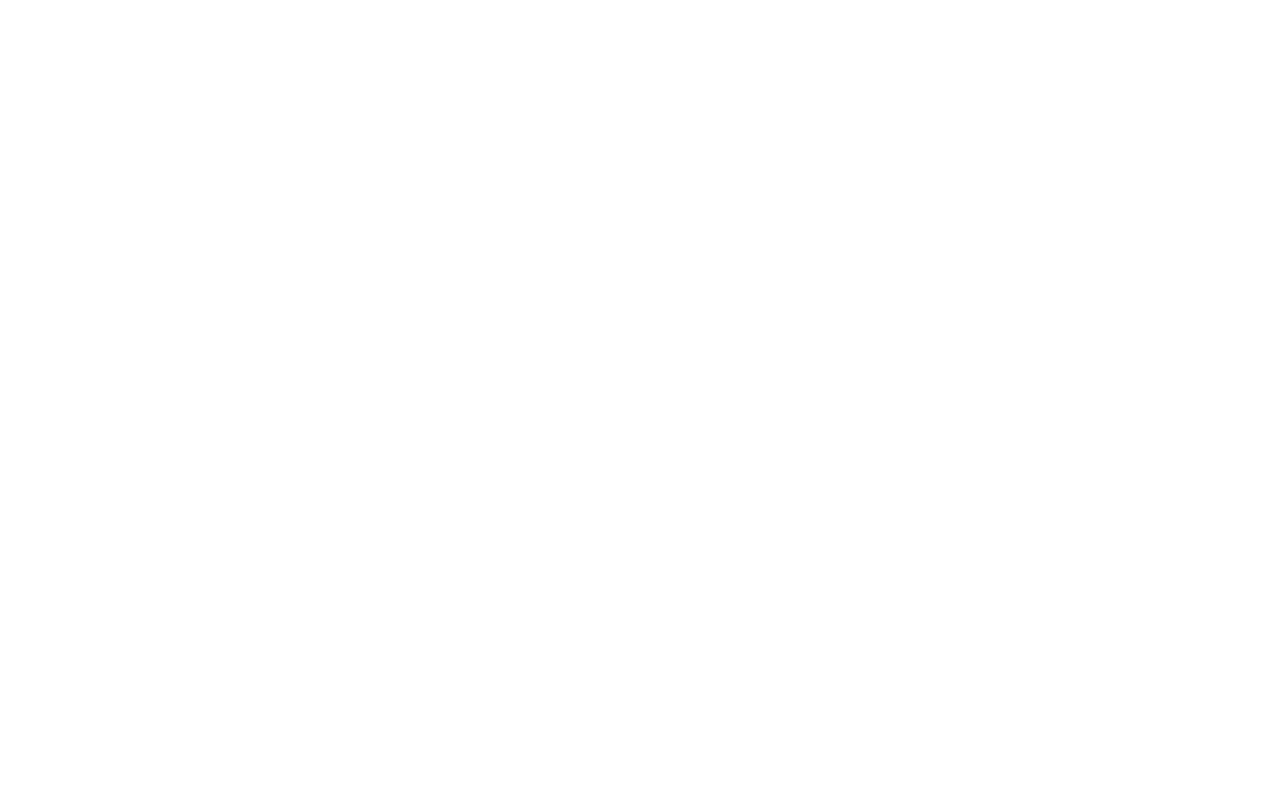
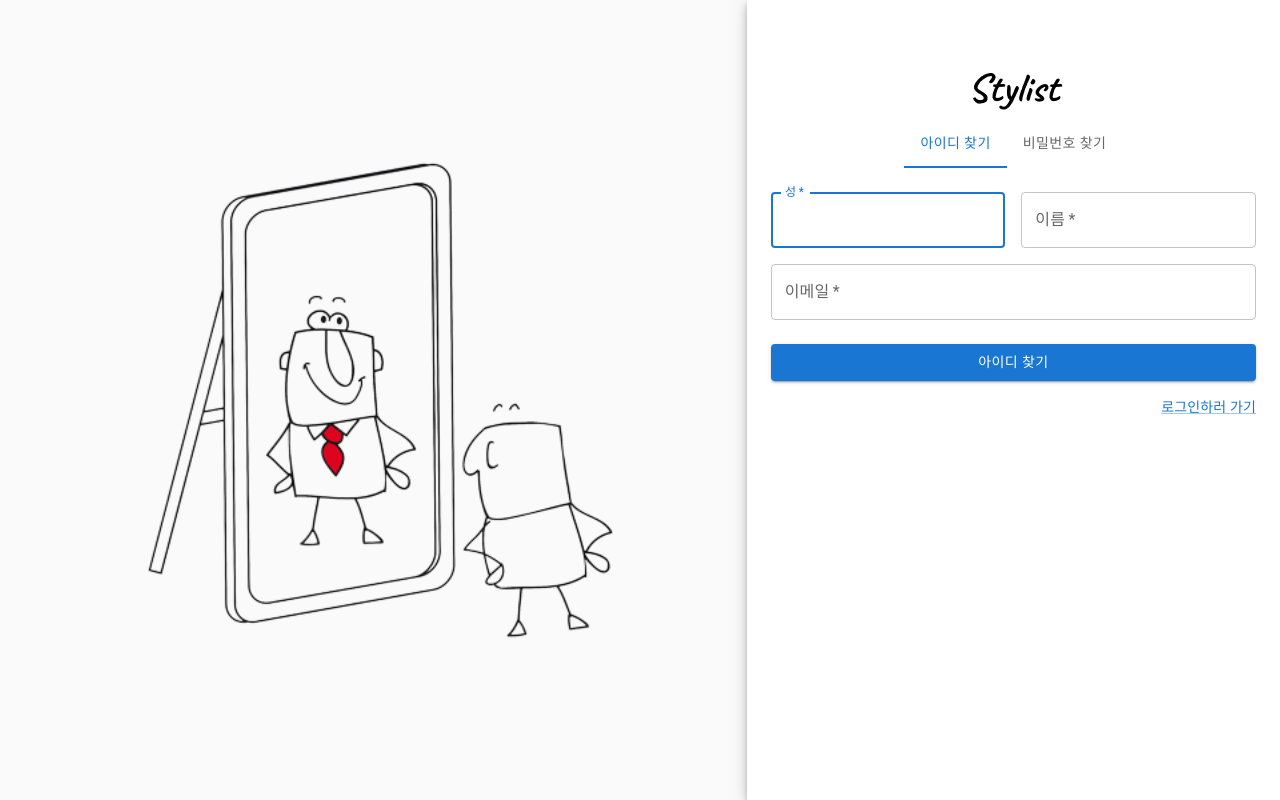
Before and after one commit to Kangin-Lee/smartMirror-Stylist, a React (Create React App) app: page /findinfo in a window 1280 px wide. Before the commit this address had no page. Built offline with nearby package versions, Linux system fonts and the light colour scheme.

Commit message:
login finish

```diff
--- a/src/App.js
+++ b/src/App.js
@@ -6,8 +6,12 @@ import ColorMatch from "./pages/ColorMatch";
 import MyCloth from "./pages/MyCloth";
 import Login from "./pages/Login";
 import SignUp from "./pages/SignUp";
+import FindInfo from "./pages/FindInfo";
+import { useState } from "react";
 
 function App() {
+  const [authenticate, setAuthenticate] = useState(false); // true면 로그인이 됨, false면 로그인 안 됨
+
   return (
     <div>
       <Routes>
@@ -15,8 +19,12 @@ function App() {
         <Route path="/outfit" element={<Outfit />} />
         <Route path="/colormatch" element={<ColorMatch />} />
         <Route path="/mycloth" element={<MyCloth />} />
-        <Route path="/login" element={<Login />} />
+        <Route
+          path="/login"
+          element={<Login setAuthenticate={setAuthenticate} />}
+        />
         <Route path="/signup" element={<SignUp />} />
+        <Route path="/findinfo" element={<FindInfo />} />
       </Routes>
     </div>
   );
--- /dev/null
+++ b/src/pages/FindInfo.js
@@ -0,0 +1,228 @@
+import React, { useState } from "react";
+import Box from "@mui/material/Box";
+import Tabs from "@mui/material/Tabs";
+import Tab from "@mui/material/Tab";
+import Paper from "@mui/material/Paper";
+import Grid from "@mui/material/Grid";
+import CssBaseline from "@mui/material/CssBaseline";
+import { createTheme, ThemeProvider } from "@mui/material/styles";
+import Button from "@mui/material/Button";
+import TextField from "@mui/material/TextField";
+import Link from "@mui/material/Link";
+import { Fade } from "react-reveal";
+
+function TabPanel({ value, index, children }) {
+  return (
+    <div role="tabpanel" hidden={value !== index}>
+      {value === index && <Box p={3}>{children}</Box>}
+    </div>
+  );
+}
+
+function a11yProps(index) {
+  return {
+    id: `tab-${index}`,
+    "aria-controls": `tabpanel-${index}`,
+  };
+}
+
+const theme = createTheme();
+
+const FindInfo = () => {
+  const [value, setValue] = useState(0);
+
+  const handleChange = (event, newValue) => {
+    setValue(newValue);
+  };
+  return (
+    <div>
+      <ThemeProvider theme={theme}>
+        <Grid container component="main" sx={{ height: "100vh" }}>
+          <CssBaseline />
+          <Grid
+            item
+            xs={false}
+            sm={4}
+            md={7}
+            sx={{
+              backgroundImage: "url(/images/login-2.png)",
+              backgroundRepeat: "no-repeat",
+              backgroundColor: (t) =>
+                t.palette.mode === "light"
+                  ? t.palette.grey[50]
+                  : t.palette.grey[900],
+              backgroundSize: "600px",
+              backgroundPosition: "center",
+            }}
+          ></Grid>
+          <Grid
+            item
+            xs={12}
+            sm={8}
+            md={5}
+            component={Paper}
+            elevation={6}
+            square
+          >
+            <Box
+              sx={{
+                marginTop: 8,
+                display: "flex",
+                flexDirection: "column",
+                alignItems: "center",
+              }}
+            >
+              <Fade>
+                <Link href="/" style={{ textDecoration: "none" }}>
+                  <h1
+                    style={{
+                      fontFamily: "Caveat, cursive",
+                      color: "black",
+                      cursor: "pointer",
+                    }}
+                  >
+                    Stylist
+                  </h1>
+                </Link>
+              </Fade>
+              <Tabs
+                value={value}
+                onChange={handleChange}
+                aria-label="basic tabs example"
+              >
+                <Tab label="아이디 찾기" {...a11yProps(0)} />
+                <Tab label="비밀번호 찾기" {...a11yProps(1)} />
+              </Tabs>
+            </Box>
+            <TabPanel value={value} index={0}>
+              <Grid container spacing={2}>
+                <Grid item xs={12} sm={6}>
+                  <TextField
+                    autoComplete="given-name"
+                    name="firstName"
+                    required
+                    fullWidth
+                    id="firstName"
+                    label="성"
+                    autoFocus
+                  />
+                </Grid>
+                <Grid item xs={12} sm={6}>
+                  <TextField
+                    required
+                    fullWidth
+                    id="lastName"
+                    label="이름"
+                    name="lastName"
+                    autoComplete="family-name"
+                  />
+                </Grid>
+                <Grid item xs={12}>
+                  <TextField
+                    required
+                    fullWidth
+                    id="email"
+                    label="이메일"
+                    name="email"
+                    autoComplete="email"
+                  />
+                </Grid>
+                <Grid item xs={12} style={{ paddingTop: "0" }}>
+                  <Button
+                    type="submit"
+                    fullWidth
+                    variant="contained"
+                    sx={{ mt: 3, mb: 2 }}
+                  >
+                    아이디 찾기
+                  </Button>
+                </Grid>
+                <Grid container justifyContent="flex-end">
+                  <Grid item>
+                    <Link
+                      href="/login"
+                      variant="body2"
+                      justifyContent="flex-end"
+                    >
+                      <div>로그인하러 가기</div>
+                    </Link>
+                  </Grid>
+                </Grid>
+              </Grid>
+            </TabPanel>
+
+            <TabPanel value={value} index={1}>
+              <Grid container spacing={2}>
+                <Grid item xs={12} sm={6}>
+                  <TextField
+                    autoComplete="given-name"
+                    name="firstName"
+                    required
+                    fullWidth
+                    id="firstName"
+                    label="성"
+                    autoFocus
+                  />
+                </Grid>
+                <Grid item xs={12} sm={6}>
+                  <TextField
+                    required
+                    fullWidth
+                    id="lastName"
+                    label="이름"
+                    name="lastName"
+                    autoComplete="family-name"
+                  />
+                </Grid>
+                <Grid item xs={12}>
+                  <TextField
+                    required
+                    fullWidth
+                    id="email"
+                    label="이메일"
+                    name="email"
+                    autoComplete="email"
+                  />
+                </Grid>
+                <Grid item xs={12}>
+                  <TextField
+                    required
+                    fullWidth
+                    id="id"
+                    label="아이디"
+                    name="id"
+                    autoComplete="id"
+                  />
+                </Grid>
+
+                <Grid item xs={12} style={{ paddingTop: "0" }}>
+                  <Button
+                    type="submit"
+                    fullWidth
+                    variant="contained"
+                    sx={{ mt: 3, mb: 2 }}
+                  >
+                    비밀번호 찾기
+                  </Button>
+                </Grid>
+                <Grid container justifyContent="flex-end">
+                  <Grid item>
+                    <Link
+                      href="/login"
+                      variant="body2"
+                      justifyContent="flex-end"
+                    >
+                      <div>로그인하러 가기</div>
+                    </Link>
+                  </Grid>
+                </Grid>
+              </Grid>
+            </TabPanel>
+          </Grid>
+        </Grid>
+      </ThemeProvider>
+    </div>
+  );
+};
+
+export default FindInfo;
--- a/src/pages/Login.js
+++ b/src/pages/Login.js
@@ -32,9 +32,10 @@ function Copyright(props) {
 
 const theme = createTheme();
 
-const Login = () => {
+const Login = ({ setAuthenticate }) => {
   const handleSubmit = (event) => {
     event.preventDefault();
+    setAuthenticate(true);
     const data = new FormData(event.currentTarget);
     console.log({
       email: data.get("email"),
@@ -107,7 +108,7 @@ const Login = () => {
                   required
                   fullWidth
                   id="email"
-                  label="Your ID"
+                  label="아이디"
                   name="email"
                   autoComplete="email"
                   autoFocus
@@ -117,14 +118,14 @@ const Login = () => {
                   required
                   fullWidth
                   name="password"
-                  label="Password"
+                  label="비밀번호"
                   type="password"
                   id="password"
                   autoComplete="current-password"
                 />
                 <FormControlLabel
                   control={<Checkbox value="remember" color="primary" />}
-                  label="Remember me"
+                  label="로그인 상태 유지"
                 />
                 <Button
                   type="submit"
@@ -136,7 +137,7 @@ const Login = () => {
                 </Button>
                 <Grid container>
                   <Grid item xs>
-                    <Link to="/" variant="body2">
+                    <Link to="/findinfo" variant="body2">
                       <div>아이디/비밀번호 찾기</div>
                     </Link>
                   </Grid>
--- a/src/pages/SignUp.js
+++ b/src/pages/SignUp.js
@@ -84,7 +84,7 @@ const SignUp = () => {
                   required
                   fullWidth
                   id="firstName"
-                  label="First Name"
+                  label="성"
                   autoFocus
                 />
               </Grid>
@@ -93,7 +93,7 @@ const SignUp = () => {
                   required
                   fullWidth
                   id="lastName"
-                  label="Last Name"
+                  label="이름"
                   name="lastName"
                   autoComplete="family-name"
                 />
@@ -103,9 +103,19 @@ const SignUp = () => {
                   required
                   fullWidth
                   id="email"
-                  label="Your ID"
+                  label="이메일"
                   name="email"
                   autoComplete="email"
+                />
+              </Grid>
+              <Grid item xs={12}>
+                <TextField
+                  required
+                  fullWidth
+                  id="id"
+                  label="아이디"
+                  name="id"
+                  autoComplete="id"
                 />
               </Grid>
               <Grid container justifyContent="flex-end">
@@ -125,7 +135,7 @@ const SignUp = () => {
                   required
                   fullWidth
                   name="password"
-                  label="Password"
+                  label="비밀번호"
                   type="password"
                   id="password"
                   autoComplete="new-password"
@@ -136,7 +146,7 @@ const SignUp = () => {
                   required
                   fullWidth
                   name="password"
-                  label="Reconfirm Password"
+                  label="비밀번호 재확인"
                   type="password"
                   id="password"
                   autoComplete="new-password"
@@ -157,13 +167,12 @@ const SignUp = () => {
               variant="contained"
               sx={{ mt: 3, mb: 2 }}
             >
-              Sign Up
+              회원가입
             </Button>
             <Grid container justifyContent="flex-end">
               <Grid item>
                 <Link href="/login" variant="body2" justifyContent="flex-end">
                   <div>아이디가 이미 존재하시나요?</div>
-                  <div>로그인하러 가기</div>
                 </Link>
               </Grid>
             </Grid>
```
Also changed, not shown: public/images/login-2.png (added).
